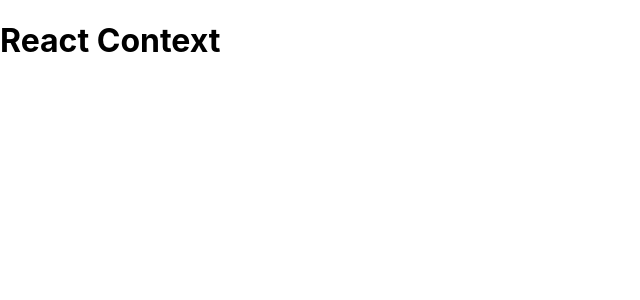
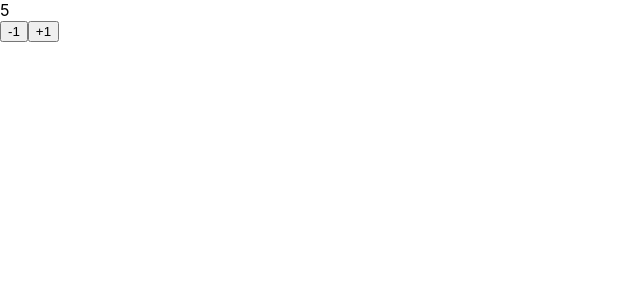
Before and after one commit to tochisuke221/react-next-typescript-practice, a React (Create React App) app in the folder react-sample/: page / in a window 1280 px wide. Shown: the top 300 px of the page, without its empty margins (0-640 px from the left). Built offline with nearby package versions, Linux system fonts and the light colour scheme.

Commit message:
useStateを用いたカウンターアプリ

```diff
--- /dev/null
+++ b/react-sample/src/components/Counter.tsx
@@ -0,0 +1,21 @@
+import { useState } from 'react'
+
+type CounterProps = {
+  initialValue: number
+}
+
+const Counter = (props: CounterProps) => {
+  const { initialValue } = props
+
+  const [count, setCount] = useState(initialValue)
+
+  return (
+    <div>
+      <div>{count}</div>
+      <button onClick={()=>{setCount(count-1)}}>-1</button>
+      <button onClick={()=>{setCount(prevCount => prevCount + 1 )}}>+1</button>
+    </div>
+  )
+}
+
+export default Counter
--- a/react-sample/src/index.tsx
+++ b/react-sample/src/index.tsx
@@ -3,7 +3,8 @@
 import './index.css';
 // import App from './App';
 // import Hellow from './components/Hello'
-import Parent from './components/ContainerSample'
+// import Parent from './components/ContainerSample'
+import Counter from './components/Counter'
 import reportWebVitals from './reportWebVitals';
 
 const root = ReactDOM.createRoot(
@@ -13,7 +14,8 @@
   <React.StrictMode>
     {/* <App /> */}
     {/* <Parent></Hellow> */}
-    <Parent></Parent>
+    {/* <Parent></Parent> */}
+    <Counter initialValue={5}/>
   </React.StrictMode>
 );
 
```
